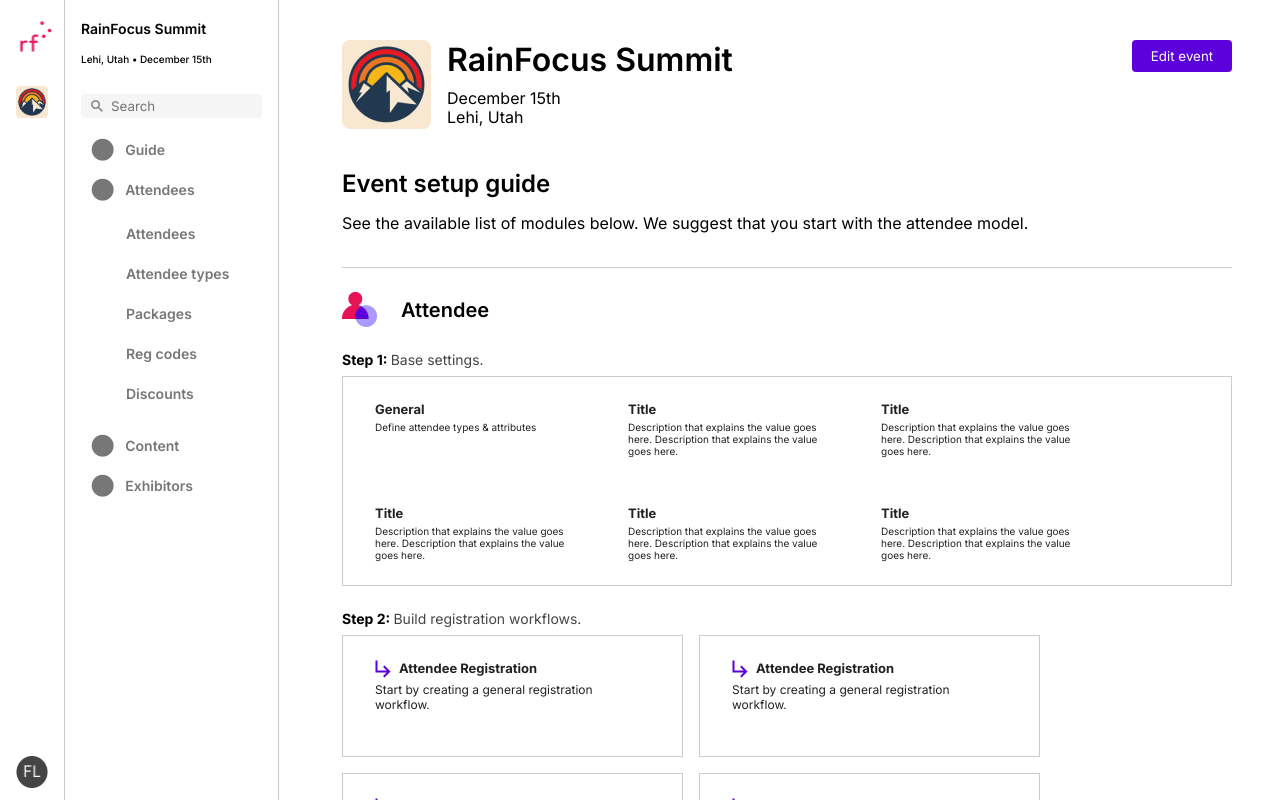
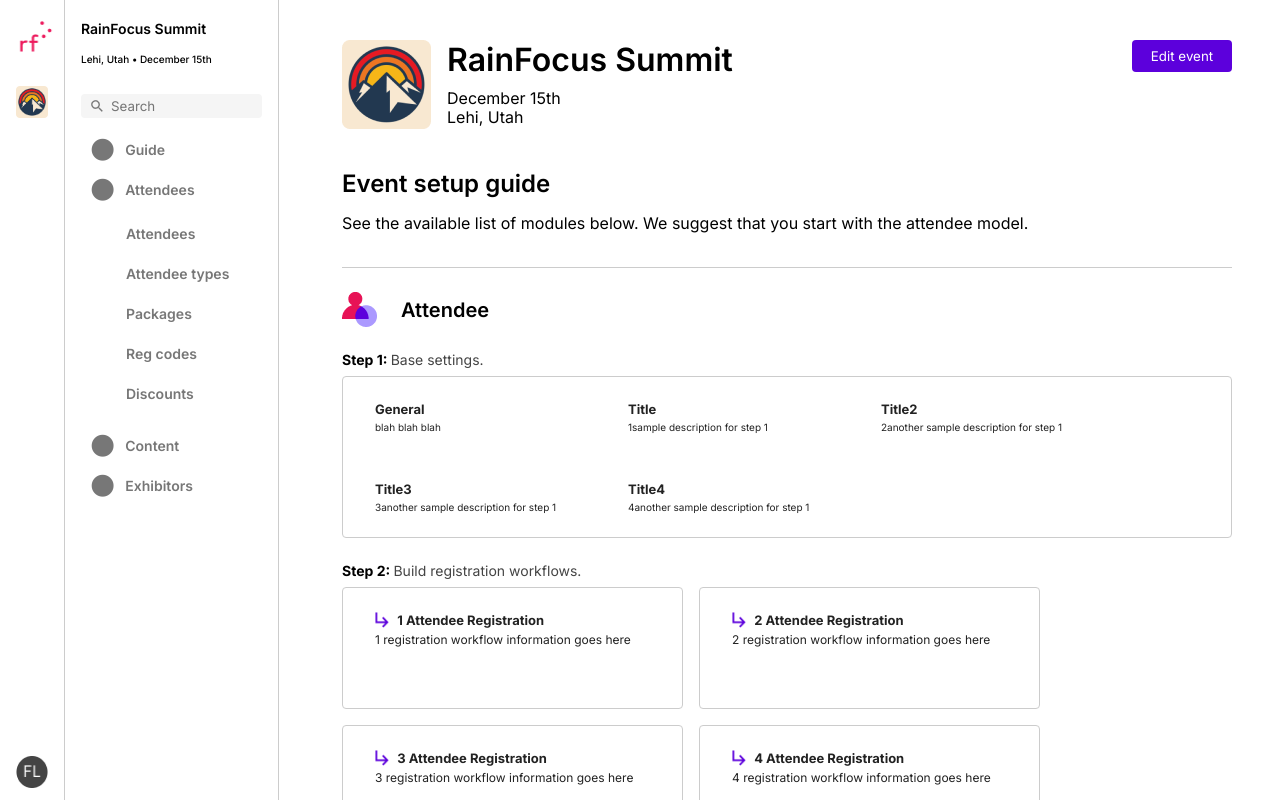
Before and after one commit to sjordan2010/Stefan-Jordan-rf-ui, a React (Vite) app: page / in a window 1280 px wide. Shown: the top 800 px of the page. Built offline with nearby package versions, Linux system fonts and the light colour scheme.

Commit message:
modularize steps 1-3

```diff
--- a/output.css
+++ b/output.css
@@ -47,6 +47,7 @@
 
 .border {
   border: 1px solid #CCCCCC;
+  border-radius: 4px;
 }
 
 .nav-container {
@@ -147,6 +148,10 @@
   padding: 1.2rem 0.8rem 1.2rem 0.8rem;
   align-items: center;
   width: 6.4rem;
+}
+.profile img:hover {
+  transform: scale(1.15);
+  cursor: pointer;
 }
 .profile div {
   align-items: center;
@@ -308,6 +313,9 @@
   line-height: 1.6rem;
   color: #222222;
 }
+.workflow header img {
+  max-height: 1.6rem;
+}
 .workflow p {
   font-style: normal;
   font-weight: 400;
--- a/src/App.jsx
+++ b/src/App.jsx
@@ -15,7 +15,10 @@
           Attendees: {
             title: "attendee",
             step1: {
-              general: "General",
+              general: {
+                title: "General",
+                description: "blah blah blah"
+              },
               settings: [
                 { title: "Title", description: "1sample description for step 1" },
                 { title: "Title2", description: "2another sample description for step 1" },
@@ -24,10 +27,10 @@
               ]
             },
             step2: [
-              { title: "1Attendee Registration", description: "1registration workflow information goes here" },
-              { title: "1Attendee Registration", description: "2registration workflow information goes here" },
-              { title: "1Attendee Registration", description: "3registration workflow information goes here" },
-              { title: "1Attendee Registration", description: "4registration workflow information goes here" },
+              { title: "1 Attendee Registration", description: "1 registration workflow information goes here" },
+              { title: "2 Attendee Registration", description: "2 registration workflow information goes here" },
+              { title: "3 Attendee Registration", description: "3 registration workflow information goes here" },
+              { title: "4 Attendee Registration", description: "4 registration workflow information goes here" },
             ],
             step3: {
               title: "Attendee Portal",
--- a/src/App.scss
+++ b/src/App.scss
@@ -54,6 +54,7 @@
 
 .border {
   border: 1px solid $grayborder;
+  border-radius: 4px;
 }
 
 .nav-container {
@@ -170,6 +171,11 @@
   padding: 1.2rem .8rem 1.2rem .8rem;
   align-items: center;
   width: 6.4rem;
+
+  img:hover {
+    transform: scale(1.15);
+    cursor: pointer;
+  }
 
   div {
     align-items: center;
@@ -351,6 +357,10 @@
     font-size: 1.3rem;
     line-height: 1.6rem;
     color: $darkgray;
+
+    img {
+      max-height: 1.6rem;;
+    }
   }
 
   p {
--- a/src/Attendees.jsx
+++ b/src/Attendees.jsx
@@ -4,7 +4,7 @@
 import Step3 from './Step3';
 import PersonPortal from './assets/PersonPortal.png';
 
-export default function Attendees() {
+export default function Attendees({ event }) {
   return (
     <div>
 
@@ -15,9 +15,9 @@
     </header>
     <div>
         <div className="steps-container flex-column">
-            <Step1 />
-            <Step2 />
-            <Step3 />
+            <Step1 event={event} />
+            <Step2 event={event} />
+            <Step3 event={event} />
         </div>
     </div>
     </div>
--- a/src/RegWorkflow.jsx
+++ b/src/RegWorkflow.jsx
@@ -1,10 +1,11 @@
 import React from 'react'
+import Arrow from "./assets/Arrow.png";
 
-export default function RegWorkflow() {
+export default function RegWorkflow({ title, description }) {
   return (
-    <div className="border">
-        <strong>Attendee Registration</strong><br></br>
-        <p>Start by creating a general registration workflow.</p>
+    <div className="workflow border">
+        <header><img src={Arrow}/>{title}</header>
+        <p>{description}</p>
     </div>
   )
 }
--- a/src/SelectionContainer.jsx
+++ b/src/SelectionContainer.jsx
@@ -1,9 +1,8 @@
 import React from 'react'
 import Attendees from './Attendees'
 
-export default function SelectionContainer() {
+export default function SelectionContainer({ event }) {
   return (
-
-    <Attendees />
+    <Attendees event={event} />
   )
 }
--- a/src/Step1.jsx
+++ b/src/Step1.jsx
@@ -1,35 +1,33 @@
 import React from 'react'
 
-export default function Step1() {
+export default function Step1({ event }) {
+
+    const { settings, general } = event.nav.Attendees.step1;
+    // const general = event.nav.Attendees.step1.general;
+    console.log('settings', settings, 'general', general)
+
+
   return (
     <div className="ind-step-container flex-column">
         <header><strong>Step 1: </strong><span className="light-text">Base settings.</span></header>
         <div className="step1 border flex">
             <div className="setting flex-column">
-                <header>General</header>
-                <p>Define attendee types & attributes</p>
+                <header>{general.title}</header>
+                <p>{general.description}</p>
             </div>
-            <div className="setting">
-                <header>Title</header>
-                <p>Description that explains the value goes here. Description that explains the value goes here.</p>
-            </div>
-            <div className="setting">
-                <header>Title</header>
-                <p>Description that explains the value goes here. Description that explains the value goes here.</p>
-            </div>
-            <div className="setting">
-                <header>Title</header>
-                <p>Description that explains the value goes here. Description that explains the value goes here.</p>
-            </div>
-            <div className="setting">
-                <header>Title</header>
-                <p>Description that explains the value goes here. Description that explains the value goes here.</p>
-            </div>
-            <div className="setting">
-                <header>Title</header>
-                <p>Description that explains the value goes here. Description that explains the value goes here.</p>
-            </div>
+            {settings.map((el, i) => (
+                <Setting key={i} title={el.title} description={el.description} />
+            ))}
         </div>
     </div>
   )
 }
+
+function Setting({ title, description }) {
+    return (
+        <div className="setting">
+        <header>{title}</header>
+        <p>{description}</p>
+    </div>
+    )
+}
--- a/src/Step2.jsx
+++ b/src/Step2.jsx
@@ -3,12 +3,19 @@
 import Arrow from "./assets/Arrow.png";
 import Plus from "./assets/Plus.png";
 
-export default function Step2() {
+export default function Step2({ event }) {
+
+    const workflows = event.nav.Attendees.step2
+    console.log('workflows', workflows)
   return (
     <div className="ind-step-container flex-column">
         <header><strong>Step 2: </strong><span className="light-text">Build registration workflows.</span></header>
         <div className="workflow-container flex">
-            <div className="workflow border">
+
+            {workflows.map((el, i)=> (
+                <RegWorkflow key={i} title={el.title} description={el.description} />
+            ))}
+            {/* <div className="workflow border">
                 <header><img src={Arrow}/>Attendee Registration</header>
                 <p>Start by creating a general registration workflow.</p>
             </div>
@@ -23,11 +30,7 @@
             <div className="workflow border">
                 <header><img src={Arrow}/>Attendee Registration</header>
                 <p>Start by creating a general registration workflow.</p>
-            </div>
-            <div className="workflow border">
-                <header><img src={Arrow}/>Attendee Registration</header>
-                <p>Start by creating a general registration workflow.</p>
-            </div>
+            </div> */}
         </div>
         <div className="add-workflow border flex-column align-center just-center">
             <img src={Plus}/>
--- a/src/Step3.jsx
+++ b/src/Step3.jsx
@@ -1,13 +1,16 @@
 import React from 'react';
 import Shape from "./assets/Shape.png";
 
-export default function Step3() {
+export default function Step3({ event }) {
+
+    const portal = event.nav.Attendees.step3;
+
   return (
     <div className="ind-step-container flex-column">
         <header>Step 3: <span className="light-text">Design post-registration experiences.</span></header>
         <div className="workflow border">
-            <header><img src={Shape}/>Attendee Portal</header>
-            <p>Manage the portal that attendees will see after they've registered for your event.</p>
+            <header><img src={Shape}/>{portal.title}</header>
+            <p>{portal.description}</p>
         </div>
     </div>
   )
```
Also changed, not shown: 1 other file (tests, documents, lock files or other folders).
